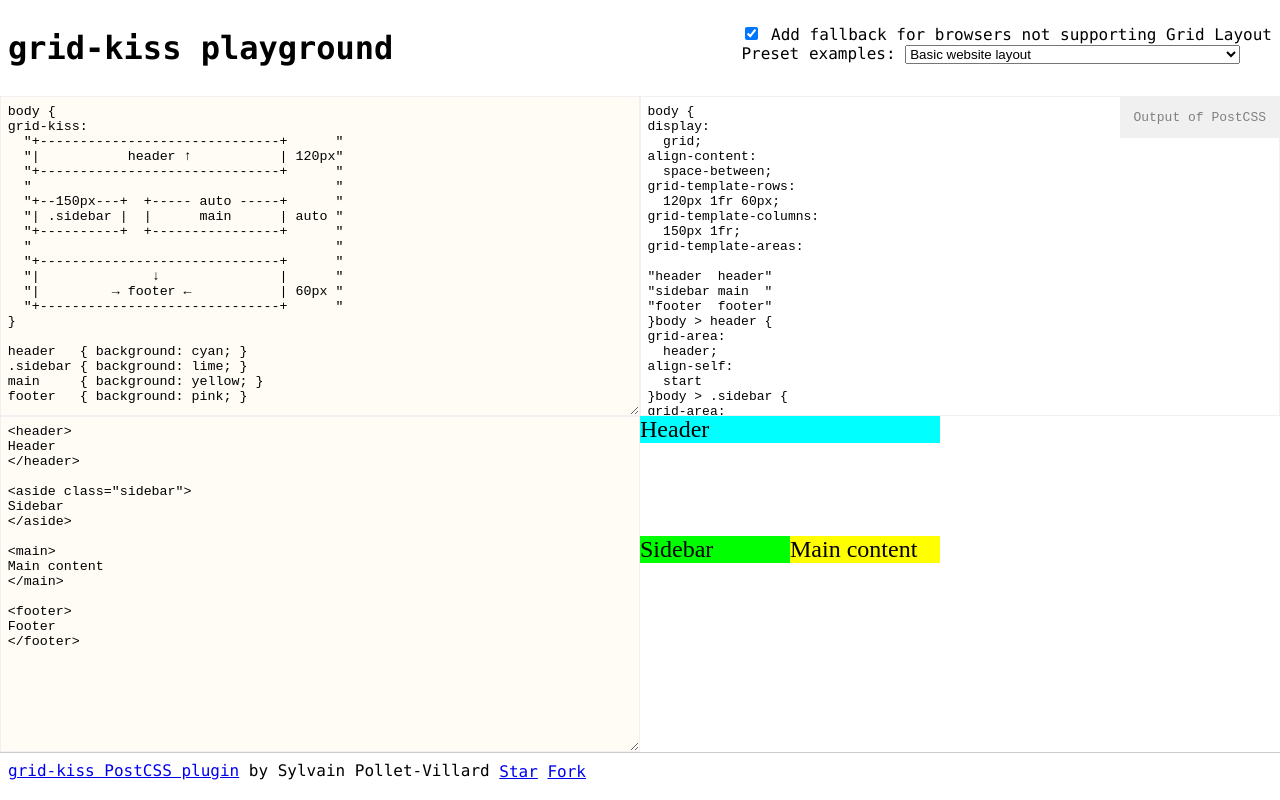
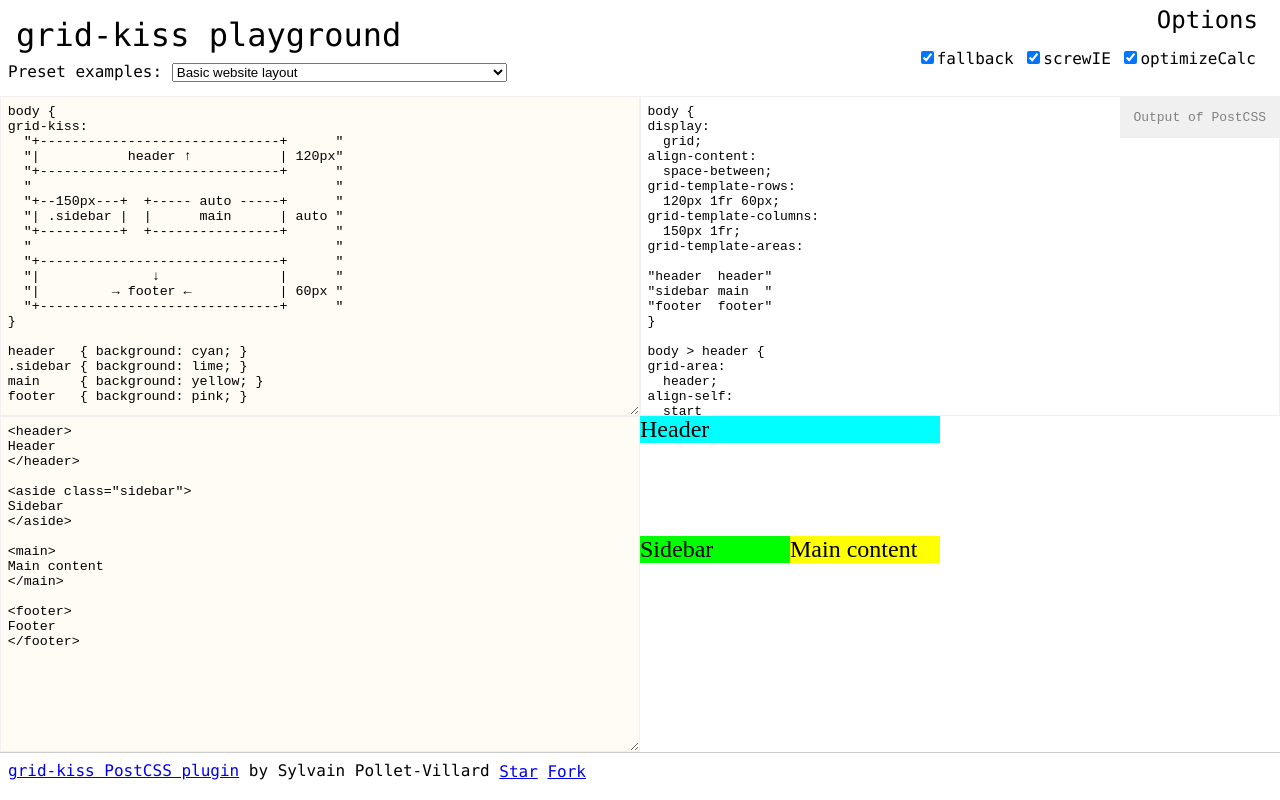
Before and after one commit to sylvainpolletvillard/postcss-grid-kiss, a website built with webpack: page playground/index.html in a window 1280 px wide. Built offline with nearby package versions, Linux system fonts and the light colour scheme.

Commit message:
updated playground with all the available options

```diff
--- a/playground/index.html
+++ b/playground/index.html
@@ -12,24 +12,35 @@
 		<p>Try with Chrome Canary or Firefox Nightly</p>
 	</div>
 </div>
+
 <header>
 	<h1>grid-kiss playground</h1>
-	<aside class="options">
-		<ul>
-			<li>
-				<label>
-					<input type="checkbox" checked>	Add fallback for browsers not supporting Grid Layout
-				</label>
-			</li>
-			<li>
 	<label>
 		Preset examples:
 		<select name="presets" class="presets"></select>
 	</label>
+</header>
+
+<aside class="options">
+	<h2>Options</h2>
+	<ul>
+		<li>
+			<label title="Add fallback for browsers not supporting Grid Layout">
+				<input type="checkbox" checked>fallback
+			</label>
+		</li>
+		<li>
+			<label title="Ignore Internet Explorer support in fallback code">
+				<input type="checkbox" checked>screwIE
+			</label>
+		</li>
+		<li>
+			<label title="Optimize calc() expressions in fallback code">
+				<input type="checkbox" checked>optimizeCalc
+			</label>
 		</li>
 	</ul>
 </aside>
-</header>
 
 <textarea id="input"></textarea>
 <pre id="output"></pre>
--- a/playground/main.css
+++ b/playground/main.css
@@ -9,11 +9,11 @@ html, body {
 body {
 	display: grid;
 	grid-template-areas:
-		"header header"
-		"input  output  "
-		"html demo  "
-		"footer footer"
-		"hidden hidden";
+		"header options"
+		"input  output "
+		"html   demo   "
+		"footer footer "
+		"hidden hidden ";
 	grid-template-rows: 6em 40vh 1fr 48px 0;
 	grid-template-columns: minmax(640px, max-content) 1fr;
 }
@@ -24,17 +24,29 @@ header {
 	margin: 0;
 }
 
-h1 {
-	display: inline-block;
+h1, h2 {
+	font-weight: normal;
+	margin: 0.25em;
 }
 
 aside.options {
-	float: right;
+	grid-area: options;
+	text-align: right;
+	padding: 0 1em;
 }
 
 aside.options ul {
 	list-style: none;
-	padding: 0;
+	padding: 0.5em;
+	margin: 0;
+}
+
+aside.options li {
+	display: inline-block;
+}
+
+aside.options label {
+	cursor: help;
 }
 
 #cssgridssupport {
@@ -130,6 +142,15 @@ pre {
 	header {
 		position: absolute;
 		left: 0;
+		right: 50%;
+		top: 0;
+		box-sizing: border-box;
+		height: 6rem;
+	}
+
+	aside.options {
+		position: absolute;
+		left: 50%;
 		right: 0;
 		top: 0;
 		box-sizing: border-box;
--- a/playground/main.js
+++ b/playground/main.js
@@ -3,7 +3,7 @@ const
 	gridkiss =  require('../index'),
 	presets = require('./presets');
 
-let processor = postcss([ gridkiss ]);
+let processor;
 
 window.onload = function() {
 
@@ -12,16 +12,15 @@ window.onload = function() {
 		output = document.querySelector("#output"),
 		demo   = document.querySelector("#demo"),
 		html   = document.querySelector("#html"),
-		fallbackCheckbox = document.querySelector(".options input[type='checkbox']"),
+		optionsInputs = [...document.querySelectorAll(".options input[type='checkbox']")],
 		presetSelector = document.querySelector("select.presets");
 
 	input.addEventListener("input", update);
 	html.addEventListener("input", update);
 
-	fallbackCheckbox.addEventListener("change", () => {
-		updateProcessor();
-		update();
-	});
+	for(let option of optionsInputs){
+		option.addEventListener("change", updateOptions);
+	}
 
 	presetSelector.innerHTML = presets.map((preset, index) => `<option value=${index}>${preset.name}</option>`);
 	presetSelector.addEventListener("change", () => {
@@ -46,8 +45,22 @@ window.onload = function() {
 		html.value = preset.html;
 	}
 
+	function updateOptions(){
+		const options = {};
+		for(let checkbox of optionsInputs){
+			options[checkbox.parentElement.textContent.trim()] = checkbox;
+		}
+		options["screwIE"].disabled = !options["fallback"].checked;
+		options["optimizeCalc"].disabled = !options["fallback"].checked;
+		updateProcessor();
+	}
+
 	function updateProcessor(){
-		processor = postcss([ gridkiss({ fallback: fallbackCheckbox.checked }) ]);
+		const options = {};
+		for(let checkbox of optionsInputs){
+			options[checkbox.parentElement.textContent.trim()] = checkbox.checked;
+		}
+		processor = postcss([ gridkiss(options) ]);
 		update();
 	}
 
```
Also changed, not shown: playground/dist/bundle.js. Lines whose indentation alone changed are shown as unchanged.
